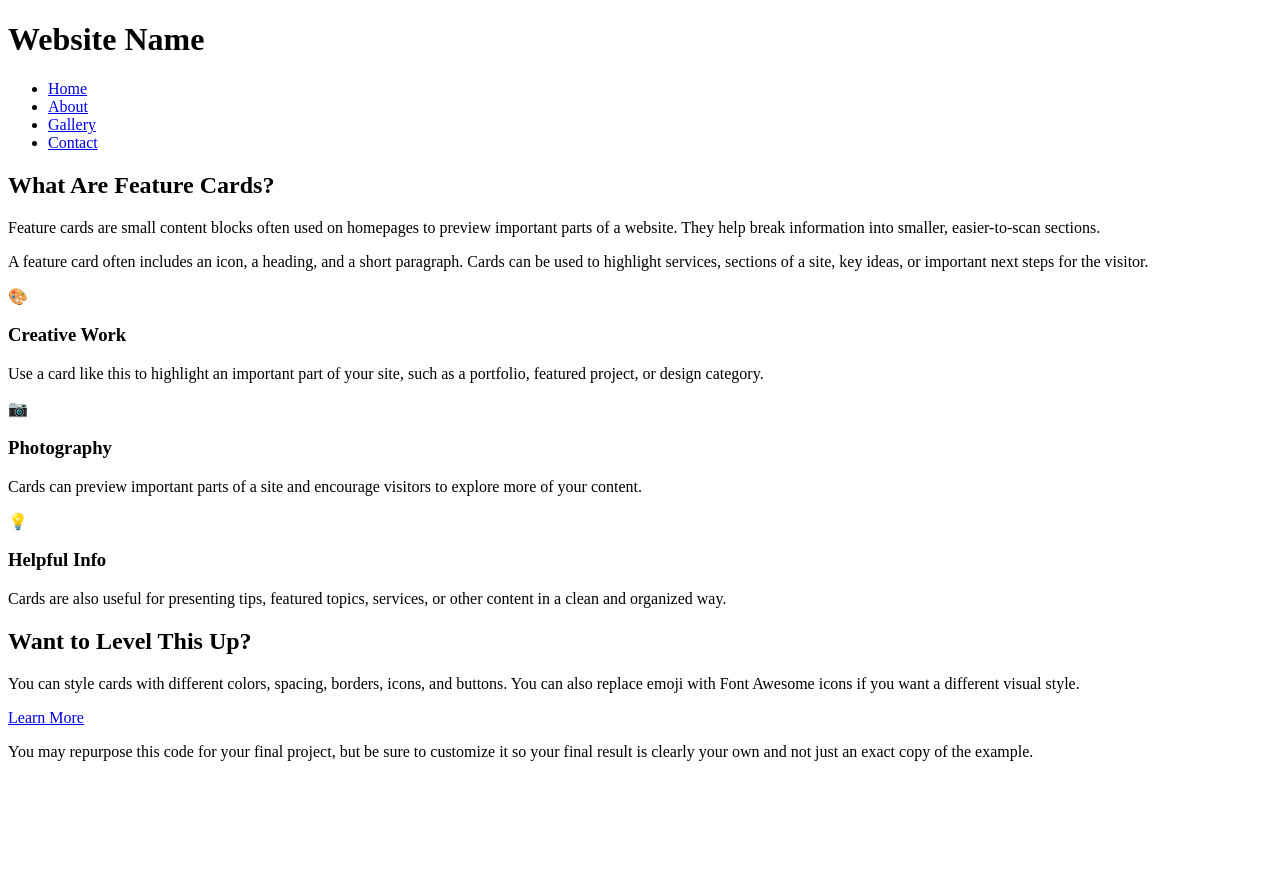
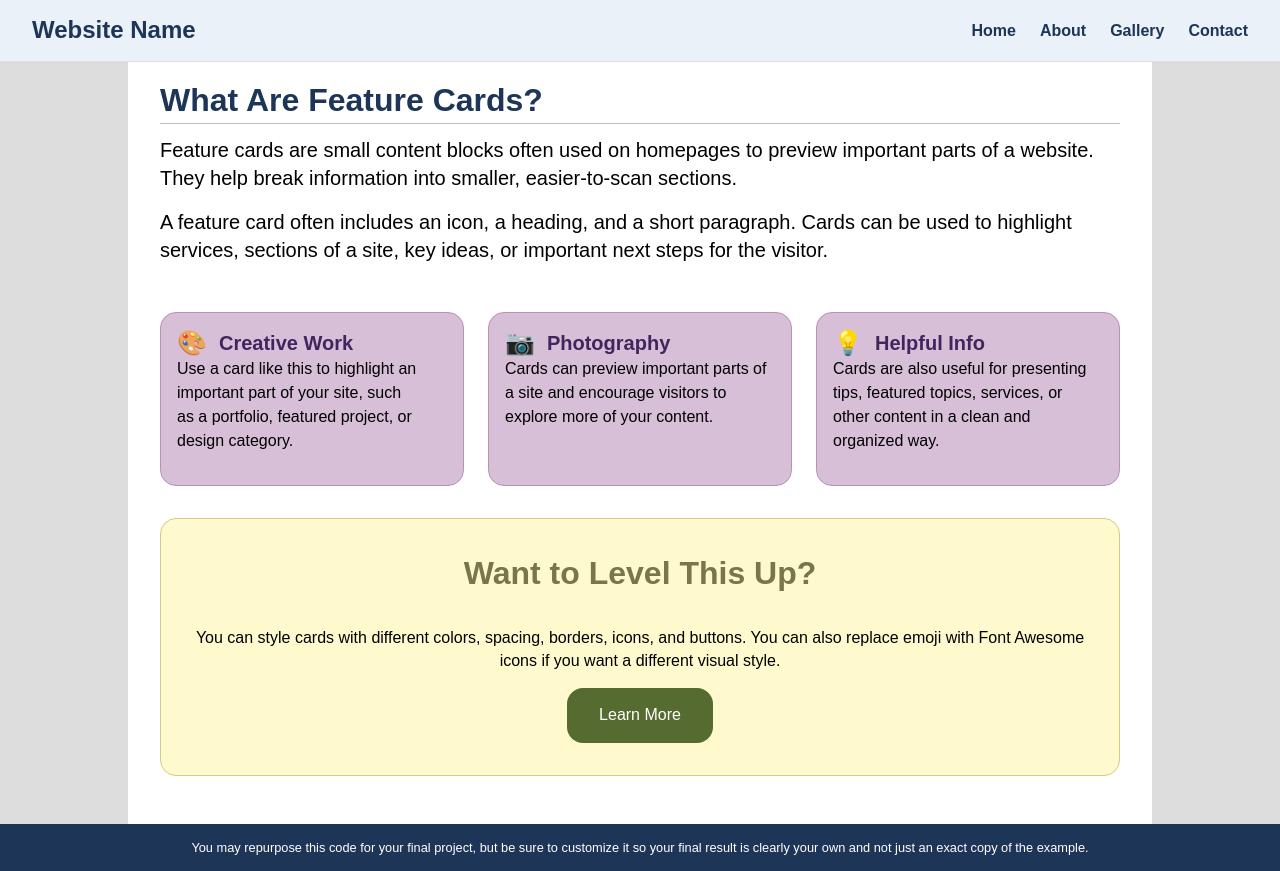
Before and after one commit to Kace0318/Feature-Cards, a plain HTML site: page index.html in a window 1280 px wide. Before the commit the page ends 800 px from the top, so only its background shows below. Drawn offline with Linux system fonts and the light colour scheme.

Commit message:
Finished CE13

```diff
--- a/cards.css
+++ b/cards.css
@@ -72,31 +72,41 @@ main {
    ========================= */
 /* CSS Grid places the cards into columns */
 .card-grid {
-
+  display: grid;
+  grid-template-columns: 1fr 1fr 1fr;
+  gap: 1.5rem;
 }
 
 .card {
-
+  background-color: thistle;
+  border: 1px solid rgb(183, 145, 183);
+  border-radius: 1rem;
+  padding: 1rem;
 
   /* keeps the cards consistent in height */
-
+  display: flex;
+  flex-direction: column;
 }
 
 .card-title {
-
+  display: flex;
+  align-items: center;
+  gap: 0.75rem;
 }
 
 .card-icon {
    /* size of icons */
-
+  font-size: 150%;
+  line-height: 1;
 }
 
 .card h3 {
-
+  font-size: 125%;
+  color: rgb(65, 37, 94);
 }
 
 .card p {
-
+  line-height: 1.5;
 }
 
 
@@ -104,11 +114,18 @@ main {
 /* CALL TO ACTION SECTION
    ========================= */
 .cta-section {
-
+  background-color: lemonchiffon;
+  border: 1px solid rgb(209, 202, 136);
+  margin: 2rem 0;
+  padding: 2rem;
+  border-radius: 1rem;
+  text-align: center;
 }
 
 .cta-section h2 {
-
+  font-size: 200%;
+  margin-bottom: 2rem;
+  color: rgb(121, 118, 75);
 }
 
 .cta-section p {
@@ -116,6 +133,13 @@ main {
 }
 
 .cta-button {
+  display: inline-block;
+  background-color: darkolivegreen;
+  text-decoration: none;
+  color: white;
+  padding: 1rem 2rem;
+  border-radius: 1rem;
+
 
 }
 
@@ -143,13 +167,14 @@ footer p {
 
 /* RESPONSIVE MEDIA QUERIES
    ========================= */
-@media (max-width: ) {
+@media (width < 480px ) {
   header {
-
+    flex-direction: column;
+    align-items: center;
   }
 
   .card-grid {
-
+    grid-template-columns: 1fr;
   }
 
 }
--- a/index.html
+++ b/index.html
@@ -4,7 +4,8 @@
   <meta charset="UTF-8">
   <meta name="viewport" content="width=device-width, initial-scale=1.0">
   <title>Homepage Feature Cards Example</title>
-
+  <link rel="stylesheet" href="reset.css">
+  <link rel="stylesheet" href="cards.css">
 
 </head>
 
@@ -35,29 +36,28 @@
     </section>
 
     <!-- Feature cards section -->
-    <section>
-
-      <article>
-        <div>
-          <span>🎨</span>
+    <section class="card-grid">
+      <article class="card">
+        <div class="card-title">
+          <span class="card-icon">🎨</span>
           <h3>Creative Work</h3>
         </div>
 
         <p>Use a card like this to highlight an important part of your site, such as a portfolio, featured project, or design category.</p>
       </article>
 
-      <article>
-        <div>
-          <span>📷</span>
+      <article class="card">
+        <div class="card-title">
+          <span class="card-icon">📷</span>
           <h3>Photography</h3>
         </div>
 
         <p>Cards can preview important parts of a site and encourage visitors to explore more of your content.</p>
       </article>
 
-      <article>
-        <div>
-          <span>💡</span>
+      <article class="card">
+        <div class="card-title">
+          <span class="card-icon">💡</span>
           <h3>Helpful Info</h3>
         </div>
 
@@ -67,11 +67,11 @@
     </section>
 
     <!-- Call to Action section -->
-    <section>
+    <section class="cta-section">
       <h2>Want to Level This Up?</h2>
       <p>You can style cards with different colors, spacing, borders, icons, and buttons. You can also replace emoji with Font Awesome icons if you want
         a different visual style.</p>
-      <a href="#">Learn More</a>
+      <a href="#" class="cta-button">Learn More</a>
     </section>
 
   </main>
```
